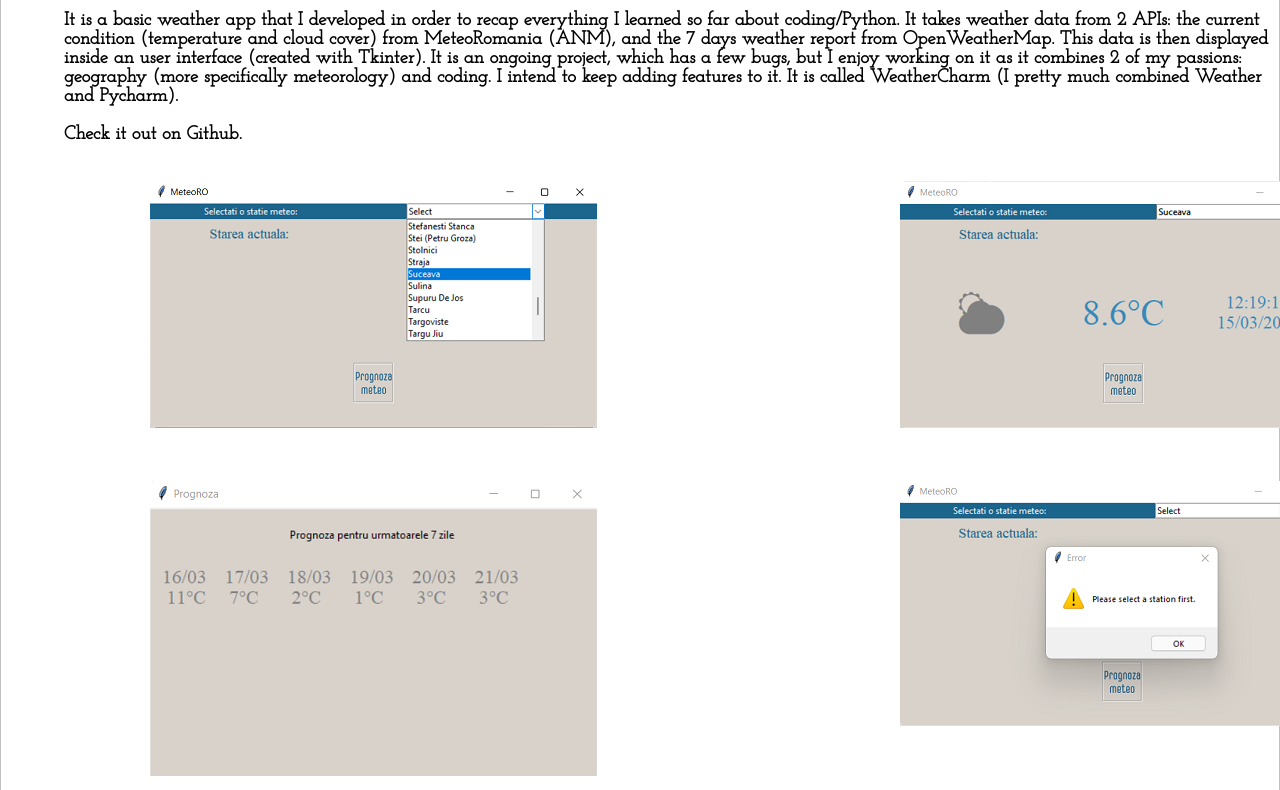
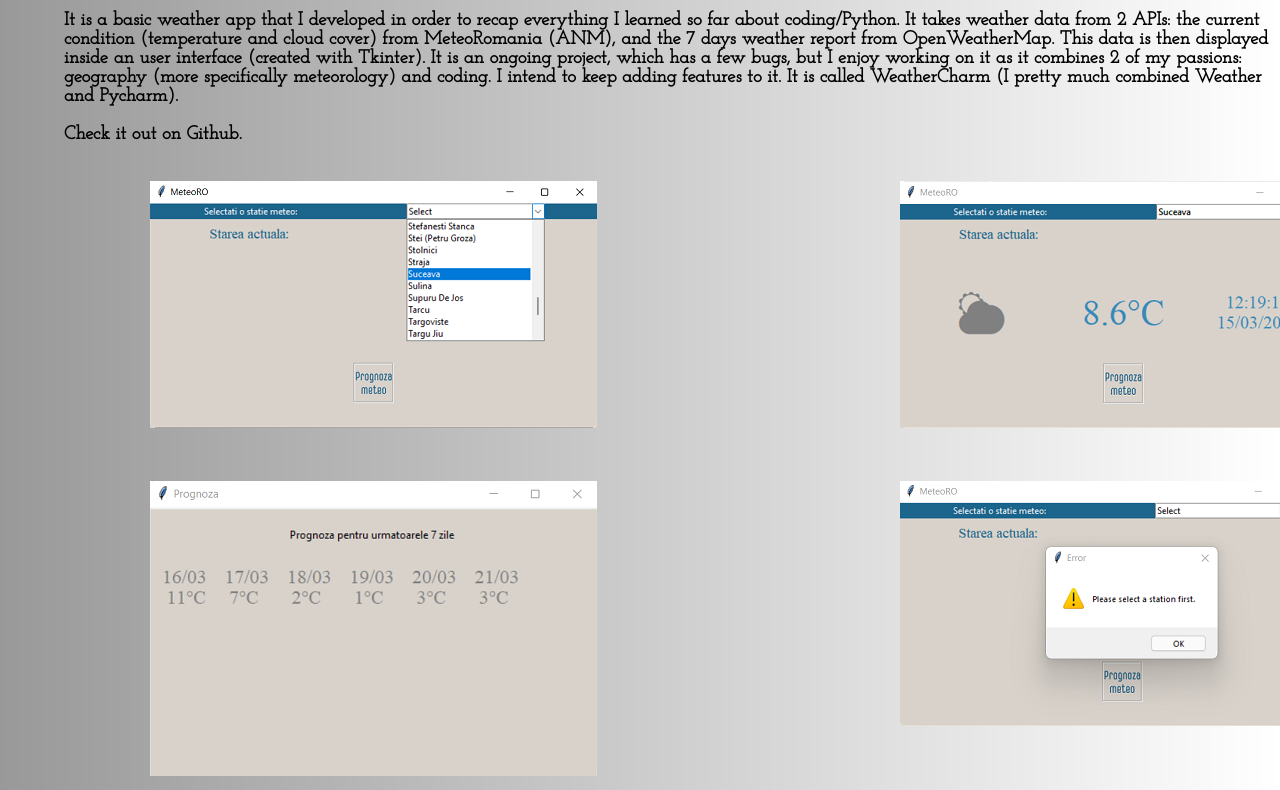
Before and after one commit to Cris9608/my-cv-f, a plain HTML site: page my-projects.html in a window 1280 px wide. Shown: the part 319-1109 px from the top of the page. Drawn offline with Linux system fonts and the light colour scheme; a web font is replaced by a local one.

Commit message:
Update my-projects.html

```diff
--- a/my-projects.html
+++ b/my-projects.html
@@ -54,7 +54,7 @@
       <img id="ss4" src="weather-charm-4.png" alt="">
     </div>
 
-    <img class="background" src="imgs/white-background.png" alt="">
+    <img class="background" src="white-background.png" alt="">
     <div class="bottom">
       <a href="https://www.linkedin.com/in/cristian-oprea-5a00b9160/"><img id="in" class="logos" src="logo-linkedin.svg" alt=""></a>
       <a href="https://www.instagram.com/cristiangabriel96/"><img id="insta" class="logos" src="logo-instagram.svg" alt=""></a>
```
